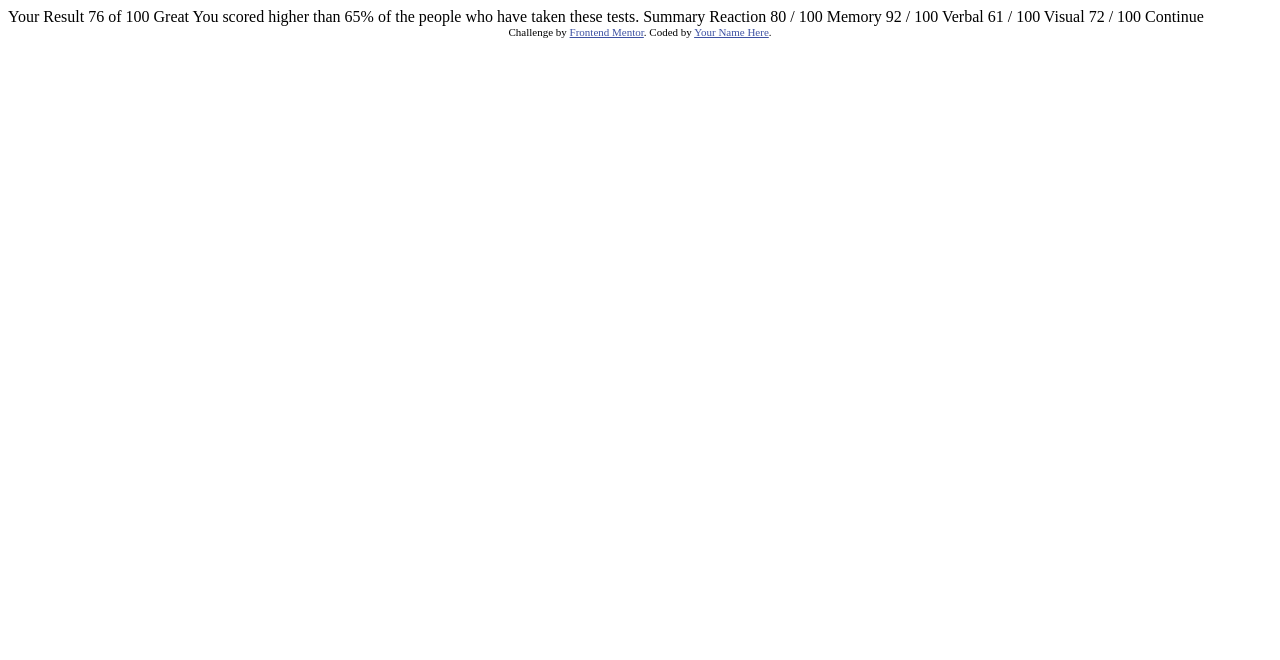
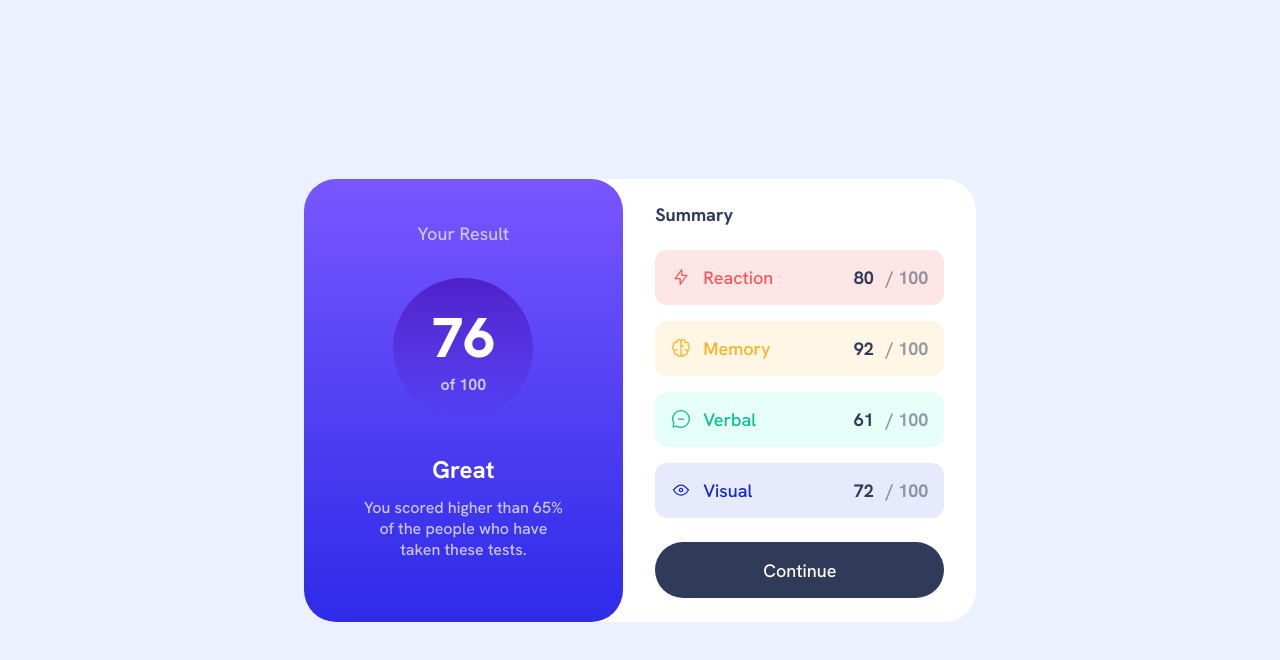
Before and after one commit to peterdoolaard/results-summary-component, a plain HTML site: page index.html in a window 1280 px wide. Drawn offline with Linux system fonts and the light colour scheme.

Commit message:
Finished project

```diff
--- /dev/null
+++ b/css/style.css
@@ -0,0 +1,218 @@
+@font-face {
+  font-family: "HankenGrotesk";
+  src: local("HankenGrotesk"), url("/assets/fonts/HankenGrotesk-VariableFont_wght.ttf") format("truetype");
+  font-weight: 500 800;
+}
+
+:root {
+  --result-gradient-1: hsl(252deg 100% 67%);
+  --result-gradient-2: hsl(241deg 81% 54%);
+  --result-gradient-3: hsl(256deg 72% 46% / 1);
+  --result-gradient-4: hsl(241deg 72% 46% / 0);
+
+  --color-white: hsl(0 0% 100%);
+  --color-pale-blue: hsl(221deg 100% 96%);
+  --color-light-lavender: hsl(241deg 100% 89%);
+  --color-dark-gray-blue: hsl(224deg 30% 27%);
+
+  --color-light-red: hsl(0deg 100% 67%);
+  --bg-light-red: hsl(0deg 100% 95%);
+  --color-orangey-yellow: hsl(39deg 100% 56%);
+  --bg-orangey-yellow: hsl(39deg 100% 95%);
+  --color-green-teal: hsl(166deg 100% 37%);
+  --bg-green-teal: hsl(166deg 100% 95%);
+  --color-cobalt-blue: hsl(234deg 85% 45%);
+  --bg-cobalt-blue: hsl(234deg 85% 95%);
+}
+
+* {
+  box-sizing: border-box;
+}
+
+body {
+  background: var(--color-pale-blue);
+  font-family: HankenGrotesk, sans-serif;
+  font-size: 16px;
+  font-variation-settings: 'wght' 500;
+  margin: 0;
+}
+
+.page {
+  align-items: center;
+  display: flex;
+  justify-content: center;
+  min-height: 100vh;
+}
+
+.result-summary {
+  background: var(--color-white);
+  inline-size: 100%;
+}
+
+.result {
+  align-items: center;
+  background: linear-gradient(to bottom, var(--result-gradient-1), var(--result-gradient-2));
+  border-bottom-left-radius: 32px;
+  border-bottom-right-radius: 32px;
+  display: flex;
+  flex-flow: column;
+  justify-content: center;
+  inline-size: 100%;
+  padding-block: 20px;
+}
+
+.result-heading {
+  color: var(--color-light-lavender);
+  font-size: 18px;
+  font-weight: 700;
+  margin-block-start: 0;
+}
+
+.result-outcome {
+  align-items: center;
+  aspect-ratio: 1;
+  background: linear-gradient(to bottom, var(--result-gradient-3), var(--result-gradient-4));
+  block-size: 140px;
+  border-radius: 50%;
+  display: flex;
+  flex-flow: column;
+  justify-content: center;
+}
+
+.result-outcome__number {
+  color: var(--color-white);
+  display: block;
+  font-size: 56px;
+  font-variation-settings: 'wght' 800;
+}
+
+.result-outcome__range {
+  color: var(--color-light-lavender);
+  display: block;
+  font-size: 16px;
+  font-variation-settings: 'wght' 700;
+}
+
+.result-text {
+  align-items: center;
+  display: flex;
+  flex-flow: column;
+  justify-content: center;
+}
+
+.result-text__heading {
+  color: var(--color-white);
+  font-size: 24px;
+  font-variation-settings: 'wght' 700;
+  margin-block-end: 0.5em;
+}
+
+.result-text__par {
+  color: var(--color-light-lavender);
+  font-size: 16px;
+  padding-inline: 54px;
+  text-align: center;
+}
+
+.summary {
+  padding-inline: 32px;
+  inline-size: 100%;
+}
+
+.summary-heading {
+  color: var(--color-dark-gray-blue);
+  font-size: 18px;
+  font-variation-settings: 'wght' 700;
+  margin-block: 24px;
+}
+
+.summary-list {
+  display: flex;
+  row-gap: 16px;
+  flex-flow: column;
+  margin-block: 0;
+}
+
+.summary-list div {
+  border-radius: 12px;
+  display: flex;
+  justify-content: space-between;
+}
+
+.summary-list :is(dt, dd) {
+  align-items: center;
+  column-gap: 12px;
+  display: flex;
+  margin: 0;
+  padding: 1rem;
+}
+
+.summary-list .reaction {
+  background: var(--bg-light-red);
+  color: var(--color-light-red);
+}
+
+.summary-list .memory {
+  background: var(--bg-orangey-yellow);
+  color: var(--color-orangey-yellow);
+}
+
+.summary-list .verbal {
+  background: var(--bg-green-teal);
+  color: var(--color-green-teal);
+}
+
+.summary-list .visual {
+  background: var(--bg-cobalt-blue);
+  color: var(--color-cobalt-blue);
+}
+
+.summary-list dd {
+  color: var(--color-dark-gray-blue);
+  font-variation-settings: 'wght' 700;
+}
+
+.summary-list .range {
+  opacity: 0.5;
+}
+
+.summary-button {
+  background: var(--color-dark-gray-blue);
+  border: none;
+  border-radius: 128px;
+  color: var(--color-white);
+  cursor: pointer;
+  font-family: inherit;
+  font-size: 18px;
+  inline-size: 100%;
+  margin-block: 24px;
+  padding-block: 17px 16px;
+}
+
+.summary-button:hover {
+  background: linear-gradient(to bottom, var(--result-gradient-1), var(--result-gradient-2));
+}
+
+
+@media (min-width: 736px) {
+
+  body {
+    font-size: 18px;
+  }
+  .result-summary {
+    border-radius: 32px;
+    display: flex;
+    justify-content: center;
+    margin: auto;
+    max-inline-size: max-content;
+  }
+
+  .result {
+    border-radius: 32px;
+    max-inline-size: 368px;
+  }
+
+  .summary {
+    max-inline-size: 368px;
+  }
+}
--- a/index.html
+++ b/index.html
@@ -2,46 +2,75 @@
 <html lang="en">
 <head>
   <meta charset="UTF-8">
-  <meta name="viewport" content="width=device-width, initial-scale=1.0"> <!-- displays site properly based on user's device -->
+  <meta name="viewport" content="width=device-width, initial-scale=1.0">
+  <title>Frontend Mentor | Results summary component</title>
+  <link rel="icon" type="image/png" sizes="32x32" href="./assets/images/favicon-32x32.png">
+  <link rel="stylesheet" href="css/style.css">
 
-  <link rel="icon" type="image/png" sizes="32x32" href="./assets/images/favicon-32x32.png">
 
-  <title>Frontend Mentor | Results summary component</title>
-
-  <!-- Feel free to remove these styles or customise in your own stylesheet 👍 -->
-  <style>
-    .attribution { font-size: 11px; text-align: center; }
-    .attribution a { color: hsl(228, 45%, 44%); }
-  </style>
 </head>
 <body>
 
-  Your Result
-  76
-  of 100
+<div class="page">
+  <article class="result-summary" aria-label="Result and summary">
+    <section class="result" aria-labelledby="result-heading">
+      <h2 id="result-heading" class="result-heading">
+        Your Result
+      </h2>
+      <p class="result-outcome">
+        <span class="result-outcome__number">76</span>
+        <span class="result-outcome__range">of 100</span>
+      </p>
+      <p class="result-text">
+        <span class="result-text__heading">Great</span>
+        <span class="result-text__par">You scored higher than 65% of the people who have taken these tests.</span>
+      </p>
+    </section>
+    <section class="summary" aria-labelledby="summary-heading">
+      <h2 id="summary-heading" class="summary-heading">Summary</h2>
+      <dl class="summary-list">
+        <div class="reaction">
+          <dt>
+            <img src="assets/images/icon-reaction.svg" alt="">
+            Reaction
+          </dt>
+          <dd>80
+            <span class="range">/ 100</span>
+          </dd>
+        </div>
+        <div class="memory">
+          <dt>
+            <img src="assets/images/icon-memory.svg" alt="">
+            Memory
+          </dt>
+          <dd>92
+            <span class="range">/ 100</span>
+          </dd>
+        </div>
+        <div class="verbal">
+          <dt>
+            <img src="assets/images/icon-verbal.svg" alt="">
+            Verbal
+          </dt>
+          <dd>61
+            <span class="range">/ 100</span>
+          </dd>
+        </div>
+        <div class="visual">
+          <dt>
+            <img src="assets/images/icon-visual.svg" alt="">
+            Visual
+          </dt>
+          <dd>72
+            <span class="range">/ 100</span>
+          </dd>
+        </div>
+      </dl>
+      <button type="button" class="summary-button">Continue</button>
+    </section>
+  </article>
+</div>
 
-  Great
-  You scored higher than 65% of the people who have taken these tests.
 
-  Summary
-
-  Reaction
-  80 / 100
-
-  Memory
-  92 / 100
-
-  Verbal
-  61 / 100
-
-  Visual
-  72 / 100
-
-  Continue
-
-  <div class="attribution">
-    Challenge by <a href="https://www.frontendmentor.io?ref=challenge" target="_blank">Frontend Mentor</a>.
-    Coded by <a href="#">Your Name Here</a>.
-  </div>
 </body>
 </html>
```
